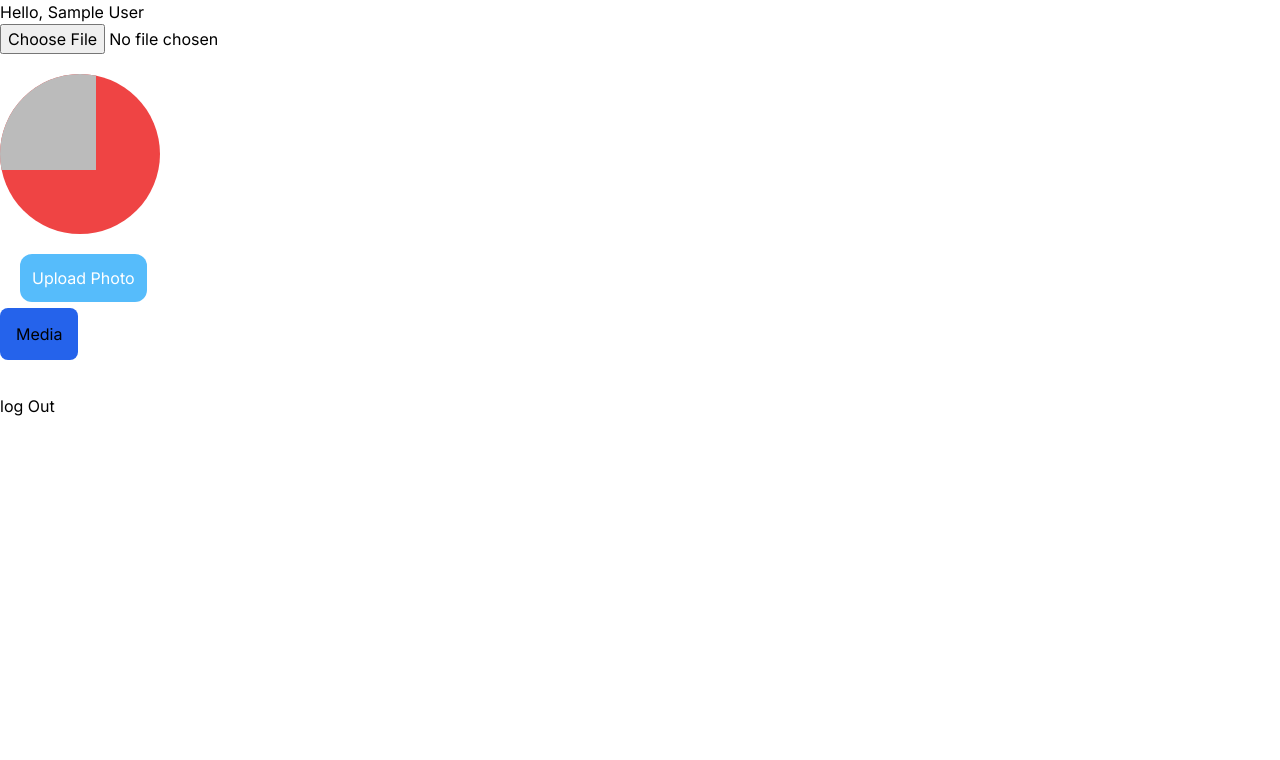
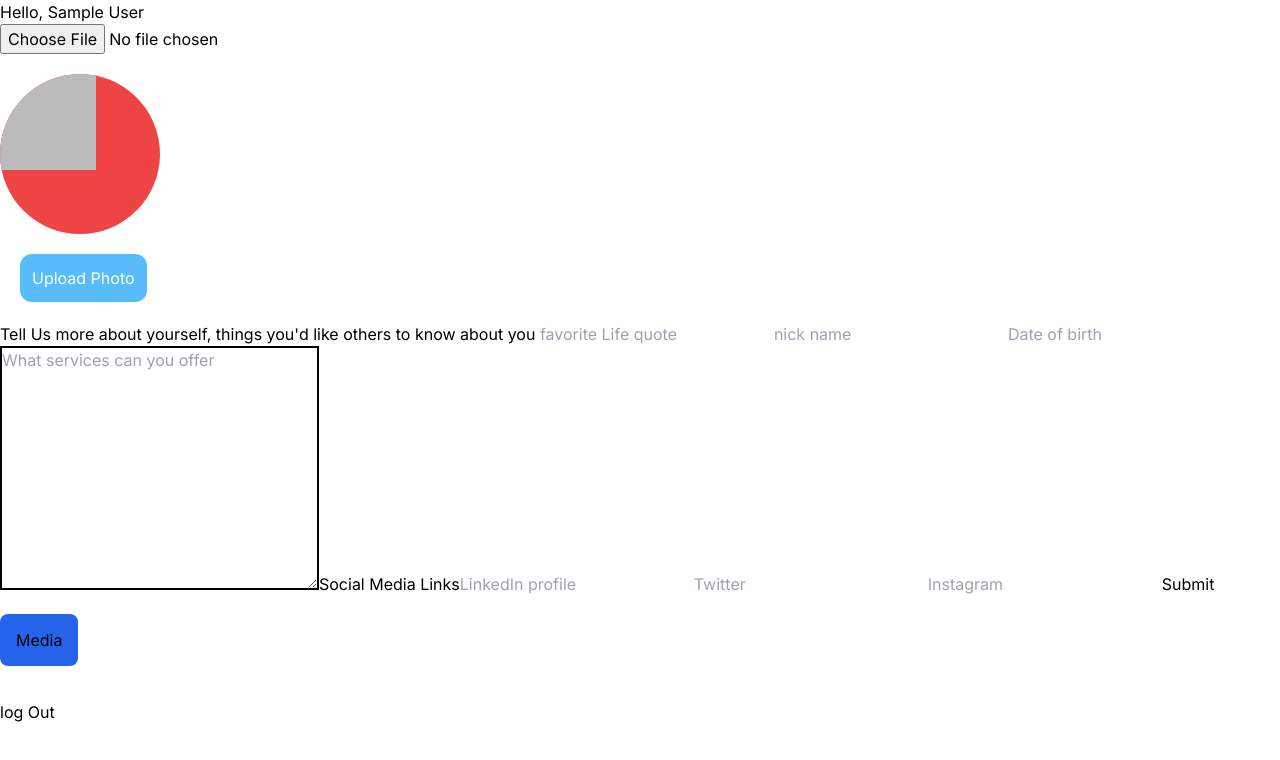
Before and after one commit to chibuike-19/NFCS-webApp, a Next.js app: page /user/dashboard in a window 1280 px wide. Shown: the top 760 px of the page. Built offline with nearby package versions, Linux system fonts and the light colour scheme; no server answers; sample sign-in values are in the browser's storage.

Commit message:
working on members showcase

```diff
--- a/app/(userAuth)/error.tsx
+++ /dev/null
@@ -1,30 +0,0 @@
-"use client";
-
-import { useEffect } from "react";
-
-export default function Error({
-  error,
-  reset,
-}: {
-  error: Error;
-  reset: () => void;
-}) {
-  useEffect(() => {
-    // Log the error to an error reporting service
-    console.error(error);
-  }, [error]);
-
-  return (
-    <div>
-      <h2>Something went wrong!</h2>
-      <button
-        onClick={
-          // Attempt to recover by trying to re-render the segment
-          () => reset()
-        }
-      >
-        Try again
-      </button>
-    </div>
-  );
-}
--- a/app/(userAuth)/layout.tsx
+++ b/app/(userAuth)/layout.tsx
@@ -9,16 +9,10 @@ export default function RegistrationLayout({ children }: { children: React.React
 
   return (
     <>
-      {loading ? (
-        <div className="flex h-[90vh] justify-center items-center">
-          <Loader />
-        </div>
-      ) : (
+
         <div className="flex justify-around signup md:mx-0 mx-auto min-h-screen items-center">
           <main>{children}</main>
-          <div>{/* <Image src={Logo} alt="Nfcs Logo" /> */}</div>
         </div>
-      )}
     </>
   );
 }
--- a/app/(userAuth)/loading.tsx
+++ /dev/null
@@ -1,8 +0,0 @@
-'use client'
-
-const Loading = () => {
-    return (
-        <div>Loading.....</div>
-    )
-}
-export default Loading
--- a/app/(userAuth)/login/page.tsx
+++ b/app/(userAuth)/login/page.tsx
@@ -1,11 +1,10 @@
 "use client";
-
+import { useRef, useState } from "react";
 import { useAuth } from "../../context/authService";
 import { FcGoogle } from "react-icons/fc";
 import { FiLoader } from "react-icons/fi";
 import Link from "next/link";
 import { ToastMessages } from "@/app/component/toastMessages";
-import { useRef, useState } from "react";
 import ForgetPassword from "@/app/component/ForgetPassword";
 
 const Login = () => {
@@ -14,6 +13,7 @@ const Login = () => {
     loginWithGoogle,
     loginWithEmailAndPassword,
     userEmailRef,
+    authPersistence,
     loading,
     setLoading,
     setAuthPersistence,
@@ -22,20 +22,29 @@ const Login = () => {
     handleIsReset,
   } = useAuth();
 
+  const handleRememberMe = (e: any) => {
+    if (e.target.checked) {
+      setAuthPersistence(true);
+    } else {
+      setAuthPersistence(false);
+    }
+    console.log(authPersistence);
+    console.log(e);
+  };
   const onFormSubmit = async (e: any) => {
     e.preventDefault();
-    setLoading(true);
+    // setLoading(true);
     try {
       await loginWithEmailAndPassword(
         userEmailRef?.current?.value!,
         userPasswordRef?.current?.value!
-      )
+      );
 
-      ToastMessages("success", false);
-      setLoading(false);
+      // ToastMessages("success", false);
+      // setLoading(false);
     } catch (error: any) {
-      setLoading(false);
-      ToastMessages(error.data.message as string, true);
+      // setLoading(false);
+      // ToastMessages(error.data.message as string, true);
       console.log(error.message);
     }
   };
@@ -87,7 +96,11 @@ const Login = () => {
             </div>
             <div className="flex justify-between">
               <div>
-                <input type="checkbox" id="checkbox" onChange={(e) => setAuthPersistence(prev => !prev)} />
+                <input
+                  type="checkbox"
+                  id="checkbox"
+                  onChange={(e) => handleRememberMe(e)}
+                />
                 <label
                   htmlFor="checkbox"
                   className="
--- a/app/component/protectedRoute.tsx
+++ b/app/component/protectedRoute.tsx
@@ -1,20 +1,25 @@
 "use client";
 import { useRouter } from "next/navigation";
 import { auth } from "../context/firebase";
+import { useAuth } from "../context/authService";
+import { Loader } from "./loader";
 import { useEffect } from "react";
 
 function ProtectedRoute(Component: any) {
   return function WithProtected(props: any) {
     const router = useRouter();
+
+    // const { user } = useAuth();
     // checks for authentication of currentUser
     useEffect(() => {
       if (!auth?.currentUser) {
-        // redirects user to login page if not yet authenticated
         router.replace("/login");
+
         // displays while redirecting is occuring, could be replaced with a loader component
       }
-    }, [auth]);
-
+      // redirects user to login page if not yet authenticated
+      // return <Loader />;
+    }, [auth.currentUser]);
     return <Component />;
   };
 }
--- a/app/context/authService.tsx
+++ b/app/context/authService.tsx
@@ -49,9 +49,11 @@ export const AuthService = ({ children }: ContextProp) => {
     // Grabs current user object on mount of page
     const unsubcribe = auth.onAuthStateChanged((user) => {
       setUser(user);
+      console.log(user)
     });
     return unsubcribe;
   }, []);
+
   const loginWithGoogle = async () => {
     const Provider = new GoogleAuthProvider( );
 
@@ -79,7 +81,7 @@ export const AuthService = ({ children }: ContextProp) => {
       if(authPersistence) {
         setPersistence(auth, browserLocalPersistence).then(async () => {
           const res = await signInWithEmailAndPassword(auth, email, password);
-          ToastMessages("success", false);
+          // ToastMessages("success", false);
           // checks for type of user i.e either admin or normal user and route to their respective pages
           res.user.getIdTokenResult(true).then((idTokenResult) => {
             if (idTokenResult.claims.moderator) {
--- a/app/user/dashboard/page.tsx
+++ b/app/user/dashboard/page.tsx
@@ -1,25 +1,29 @@
 "use client";
-
+import { useRouter } from "next/navigation";
+import { ChangeEvent, FormEvent, useEffect, useRef, useState } from "react";
 import ProtectedRoute from "@/app/component/protectedRoute";
 import { useAuth } from "@/app/context/authService";
 import Link from "next/link";
-import { useRouter } from "next/navigation";
-import { ChangeEvent, FormEvent, useEffect, useRef, useState } from "react";
+import { ref, set, onValue } from "firebase/database";
+import { db } from "@/app/context/firebase";
 
 const UserDashboard = () => {
-  const { user, logOut, updateUserProfilePicture } = useAuth();
+  const { user, logOut, updateUserProfilePicture, setUser } = useAuth();
   const router = useRouter();
   const inputRef = useRef<HTMLInputElement>(null);
   const [photo, setPhoto] = useState<File | null>(null);
+  const eventRef = useRef<HTMLInputElement>(null);
+  const desc_ref = useRef<HTMLInputElement>(null);
+  const timeRef = useRef<HTMLInputElement>(null);
+  const dateRef = useRef<HTMLInputElement>(null);
+  const tweetRef = useRef<HTMLInputElement>(null);
+  const serviceRef = useRef<HTMLTextAreaElement>(null);
+  const LinkedInRef = useRef<HTMLInputElement>(null);
+  const instaRef = useRef<HTMLInputElement>(null);
   const [photoURL, setPhotoUrl] = useState<string>(
     "https://cdn.pixabay.com/photo/2015/10/05/22/37/blank-profile-picture-973460_1280.png"
   );
   const [loading, setLoading] = useState<boolean>(false);
-
-  const LogOut = () => {
-    logOut;
-    router.push("/");
-  };
 
   useEffect(() => {
     console.log(user);
@@ -27,6 +31,40 @@ const UserDashboard = () => {
       setPhotoUrl(user.photoURL);
     }
   }, [user, user?.photoURL]);
+
+  useEffect(() => {
+
+  },[])
+
+  const handleAddEvent = (e:any) => {
+    e.preventDefault();
+    // set(ref(db, "users/" + user?.uid), {
+    //   nickname: desc_ref.current?.value,
+    //   favorite_life_qoute: eventRef.current?.value,
+    //   date_of_birth: dateRef.current?.value,
+    //   twitter_link: tweetRef.current?.value,
+    //   linkedin_link: LinkedInRef.current?.value,
+    //   insta_link: instaRef.current?.value,
+    //   services: serviceRef.current?.value,
+
+    // });
+    const usersArray: any = []
+      const reference = ref(db, "users/");
+      onValue(reference, (snapshot) => {
+        snapshot.forEach((snap) => {
+          usersArray.push(snap.val())
+          console.log(usersArray);
+        });
+      });
+      console.log(usersArray)
+  };
+
+
+
+  const LogOut = () => {
+    logOut;
+    router.push("/");
+  };
 
   const handleChange = (e: ChangeEvent<HTMLInputElement>) => {
     if (e.target.files && e.target.files[0]) {
@@ -36,7 +74,7 @@ const UserDashboard = () => {
 
   const uploadPhoto = async (event: FormEvent) => {
     event.preventDefault();
-    if(photo === null) return;
+    if (photo === null) return;
 
     await updateUserProfilePicture(photo, user, setLoading);
     console.log("done");
@@ -54,7 +92,7 @@ const UserDashboard = () => {
           ref={inputRef}
         />
         <div className="w-40 h-40 bg-red-500 rounded-full overflow-hidden mt-5">
-            <img src={photoURL} alt="profile" className="object-contain" />
+          <img src={photoURL} alt="profile" className="object-contain" />
         </div>
         {loading && <p>Loading...</p>}
         <button
@@ -64,8 +102,43 @@ const UserDashboard = () => {
           Upload Photo
         </button>
       </form>
-      <Link href="/media" className="bg-blue-600 rounded-lg p-4 mb-6">Media</Link><br />
-      <button onClick={LogOut} className="mt-[3rem]">log Out</button>
+      <form onSubmit={handleAddEvent} className="mb-8">
+        <label htmlFor="">
+          Tell Us more about yourself, things you'd like others to know about
+          you{" "}
+        </label>
+        <input type="text" placeholder="favorite Life quote" ref={eventRef} />
+        <input
+          type="text"
+          name="nick name"
+          id=""
+          ref={desc_ref}
+          placeholder="nick name"
+        />
+        <input type="text" placeholder="Date of birth" ref={dateRef} />
+        <textarea
+          name=""
+          id=""
+          cols={30}
+          ref={serviceRef}
+          rows={10}
+          placeholder="What services can you offer"
+          className="border-2 border-black"
+        ></textarea>
+        <label htmlFor="">Social Media Links</label>
+        <input type="text" placeholder="LinkedIn profile" ref={LinkedInRef} />
+        <input type="text" placeholder="Twitter" ref={tweetRef} />
+        <input type="text" placeholder="Instagram" ref={instaRef} />
+
+        <input type="submit" />
+      </form>
+      <Link href="/media" className="bg-blue-600 rounded-lg p-4 mb-6">
+        Media
+      </Link>
+      <br />
+      <button onClick={LogOut} className="mt-[3rem]">
+        log Out
+      </button>
     </div>
   );
 };
```
